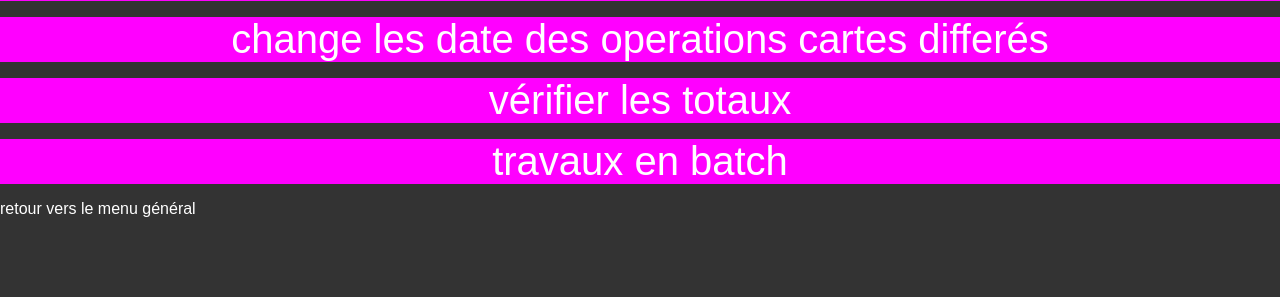
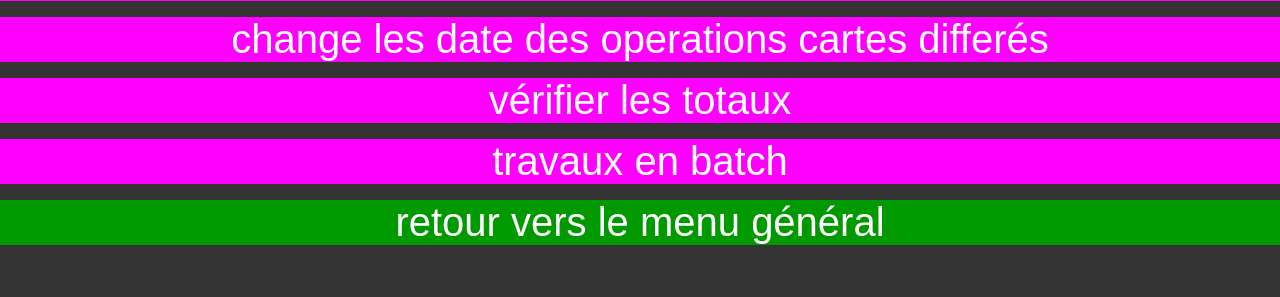
Before and after one commit to pfrancois/grisbi_django, a Django app: template gsb/templates/gsb/options.django.html in a window 1280 px wide. Shown: the part 331-628 px from the top of the page. Run offline with Django 3.2, Linux system fonts and the light colour scheme; the template is opened without the code that fills it, so the values that code supplies are empty; parts of the project's set-up code (start-up, migrations or seed data) failed here and were passed over.

Commit message:
modification menu options

```diff
--- a/gsb/templates/gsb/options.django.html
+++ b/gsb/templates/gsb/options.django.html
@@ -10,5 +10,5 @@
 <p><a href="" class="error">vérifier les totaux</a></p>
 <p><a href="" class="error"> travaux en batch </a></p>
 
-<p><a href="{% url gsb.views.index %}">retour vers le menu général</a></p>
+<p><a href="{% url gsb.views.index %}" class="progress">retour vers le menu général</a></p>
 {% endblock content %}
```
